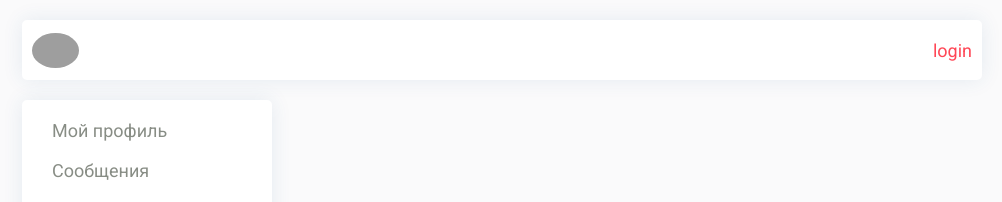
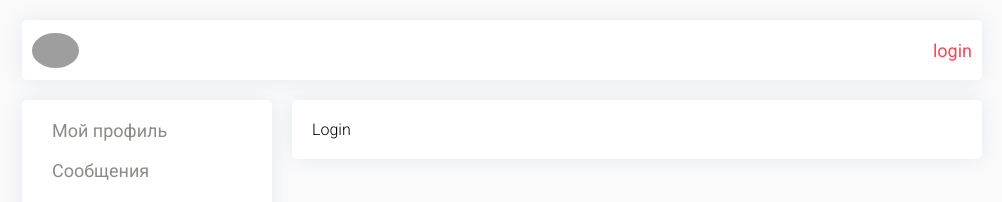
Before and after one commit to alt2qplz/react, a React (Create React App) app: page /login in a window 1280 px wide. Shown: the top 202 px of the page, without its empty margins (138-1140 px from the left). Built offline with nearby package versions, Linux system fonts and the light colour scheme; no server answers; grey boxes are pictures that could not be loaded.

Commit message:
lesson 68 - redirect

```diff
--- a/src/App.js
+++ b/src/App.js
@@ -9,6 +9,7 @@ import UsersContainer from "./components/Users/UsersContainer";
 import ProfileContainer from "./components/Profile/ProfileContainer";
 import HeaderContainer from "./components/Header/HeaderContainer";
 import NavbarContainer from "./components/Navbar/NavbarContainer";
+import Login from "./components/Login/Login";
 
 
 const App = (props) => {
@@ -30,6 +31,8 @@ const App = (props) => {
 
                 <Route path='/settings' render={() => <Settings/>}/>
 
+                <Route path='/login' render={() => <Login />}/>
+
             </div>
         </div>
     );
--- a/src/components/Dialogs/Dialogs.jsx
+++ b/src/components/Dialogs/Dialogs.jsx
@@ -2,10 +2,12 @@ import React from "react";
 import s from './Dialogs.module.css';
 import MessagesContainer from "./Messages/MessagesContainer";
 import DialogueContainer from "./Dialogue/DialogueContainer";
-
-
+import {connect} from "react-redux";
+import {Redirect} from "react-router-dom";
 
 const Dialogs = (props) => {
+
+    if(!props.isLogin) return <Redirect to='/login' />;
 
     return (
         <div className={s.dialogs}>
@@ -15,4 +17,10 @@ const Dialogs = (props) => {
     )
 };
 
-export default Dialogs;
+let mapStateToProps = (state) => {
+    return{
+        isLogin: state.auth.isLogin
+    }
+};
+
+export default connect(mapStateToProps, {})(Dialogs);
--- a/src/components/Dialogs/Messages/MessagesContainer.jsx
+++ b/src/components/Dialogs/Messages/MessagesContainer.jsx
@@ -10,6 +10,4 @@ let mapStateToProps = (state) => {
     }
 };
 
-export default connect(mapStateToProps, {
-    sendMessage, updateNewMessageBody
-})(Messages);
+export default connect(mapStateToProps, {sendMessage, updateNewMessageBody})(Messages);
--- a/src/components/Header/Header.jsx
+++ b/src/components/Header/Header.jsx
@@ -1,5 +1,6 @@
 import React from "react";
 import s from './Header.module.css';
+import {NavLink} from "react-router-dom";
 
 const Header = (props) => {
 
@@ -14,7 +15,7 @@ const Header = (props) => {
                     <p>email: <a href="#">{props.email}</a></p>
                     <p>login: <a href="#">{props.login}</a></p>
             </div>
-                : <a href="https://social-network.samuraijs.com/login" className={s.login}>login</a>}
+                : <NavLink to='/login' className={s.login}>login</NavLink>}
 
 
 
--- /dev/null
+++ b/src/components/Login/Login.jsx
@@ -0,0 +1,11 @@
+import React from "react";
+
+const Login = (props) => {
+    return (
+        <div className={`white-container`}>
+            Login
+        </div>
+    )
+};
+
+export default Login;
--- a/src/components/Profile/ProfileContainer.jsx
+++ b/src/components/Profile/ProfileContainer.jsx
@@ -2,7 +2,7 @@ import React from "react";
 import Profile from "./Profile";
 import {connect} from "react-redux";
 import {getProfile} from "../../redux/profile-reducer";
-import {withRouter} from "react-router-dom";
+import {Redirect, withRouter} from "react-router-dom";
 
 class ProfileContainer extends React.Component {
     componentDidMount() {
@@ -12,12 +12,15 @@ class ProfileContainer extends React.Component {
     }
 
     render = () => {
+
+        if (!this.props.isLogin) return <Redirect to='/login' />
         return <Profile {...this.props} profile={this.props.profile}/>
     }
 };
 
 const mapStateToProps = (state) => ({
-    profile: state.profilePage.profile
+    profile: state.profilePage.profile,
+    isLogin: state.auth.isLogin
 });
 
 export default connect(mapStateToProps, {getProfile})(withRouter(ProfileContainer));
```
